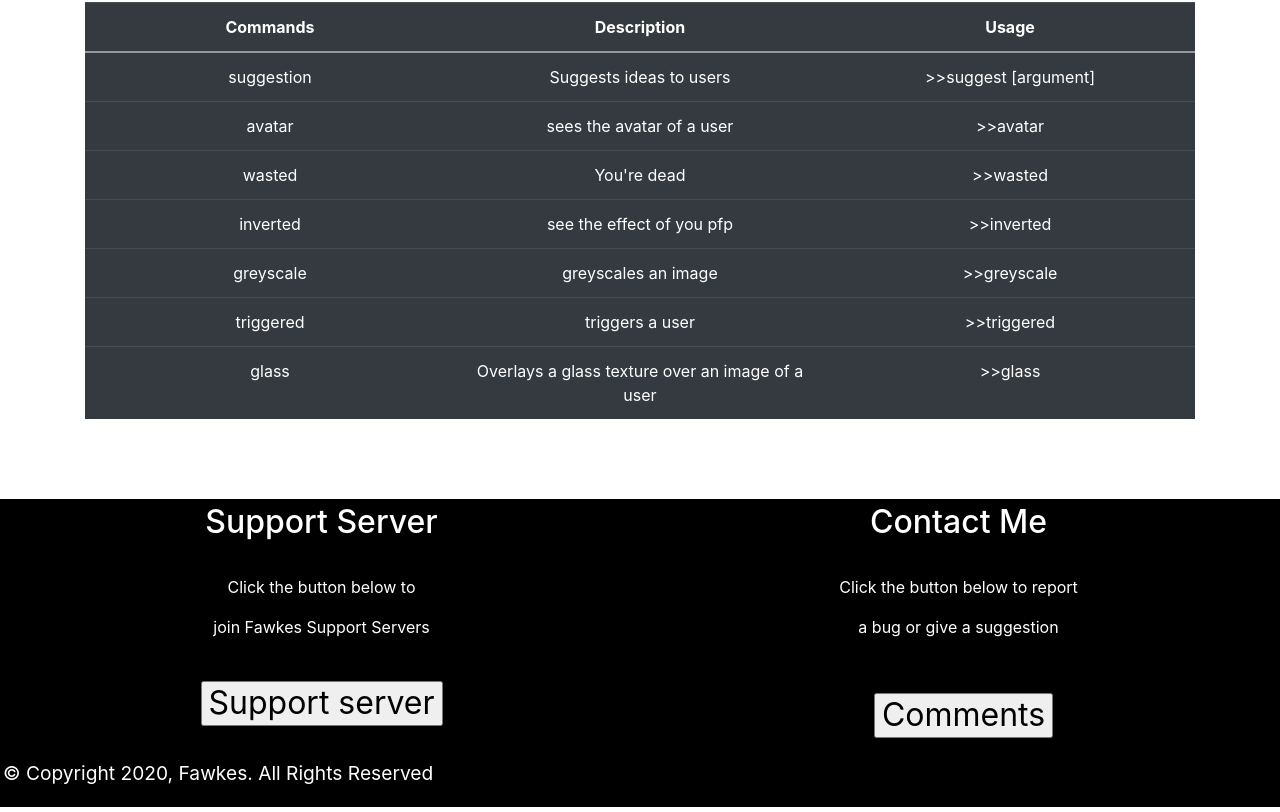
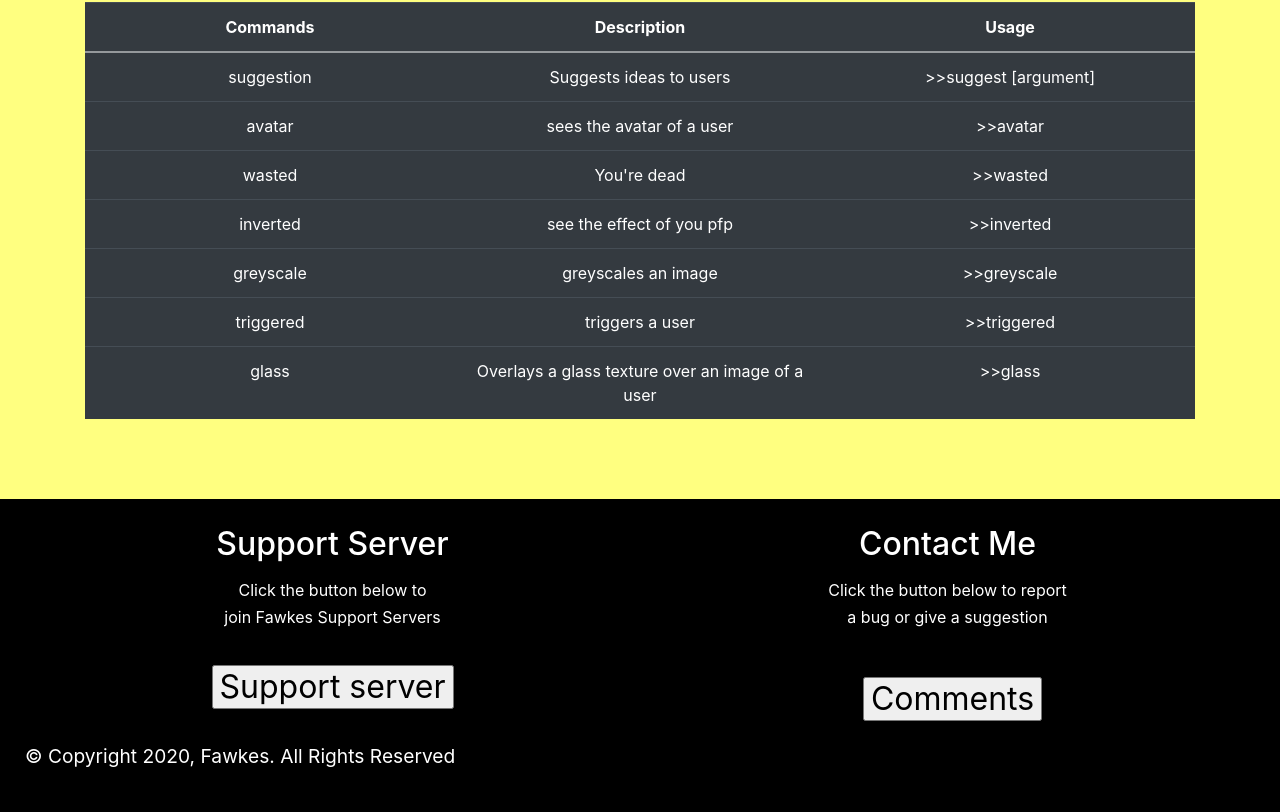
Before and after one commit to Jenp09/Fawkes-Discord-Bot, a plain HTML site: page index.html in a window 1280 px wide. Shown: the part 4333-5145 px from the top of the page. Drawn offline with nearby package versions, Linux system fonts and the light colour scheme; a script that the page names is missing.

Commit message:
Update styles.css

```diff
--- a/styles.css
+++ b/styles.css
@@ -3,8 +3,8 @@ html {
     font-family: 'PT Sans', sans-serif;
     /* background-image: url(./imgs/space-bg.svg); */
     /*background: #23272A !important;*/
-    background: #ffffff !important;
-    color: #000000 !important;
+    background: #Ffff80 !important;
+    /*background-image: linear-gradient(#Ff5c33, #Ff471a);*/
 }
 
 quote {
@@ -105,9 +105,13 @@ td {
 
 footer {
     text-align: right;
-    padding: 3px;
+    padding: 25px;
     background-color: #000000;
     color: white;
+}
+
+p.big {
+    line-height: 0.7;
 }
 
 @media only screen and (max-width: 441px) {
@@ -120,4 +124,4 @@ footer {
 /*http://www.learningaboutelectronics.com/Articles/How-to-create-links-to-within-the-same-page-in-HTML.php#personal_life*/
 
 
-/*support server,contact,invite*/
+/*support server,contact*/
```
